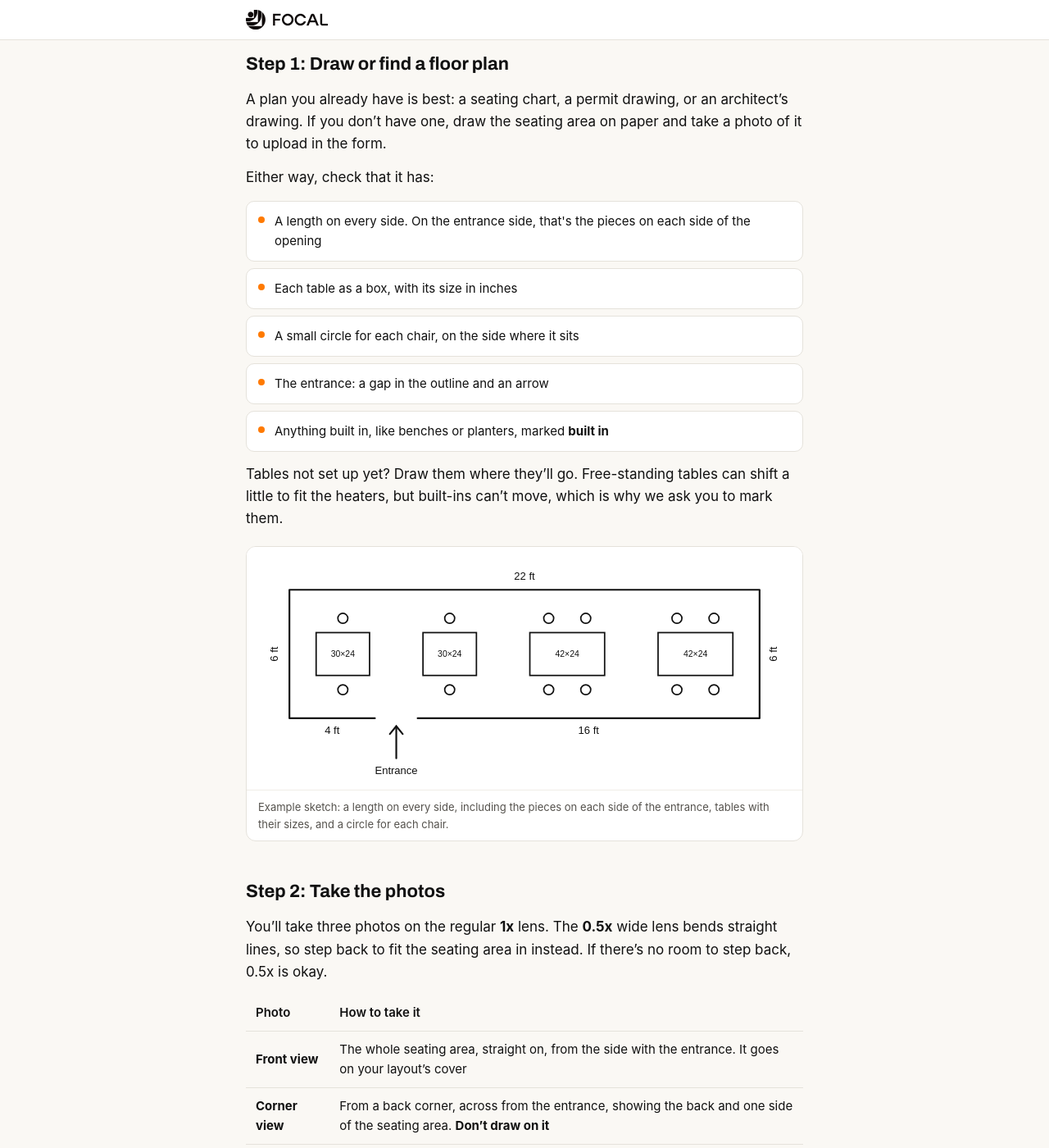
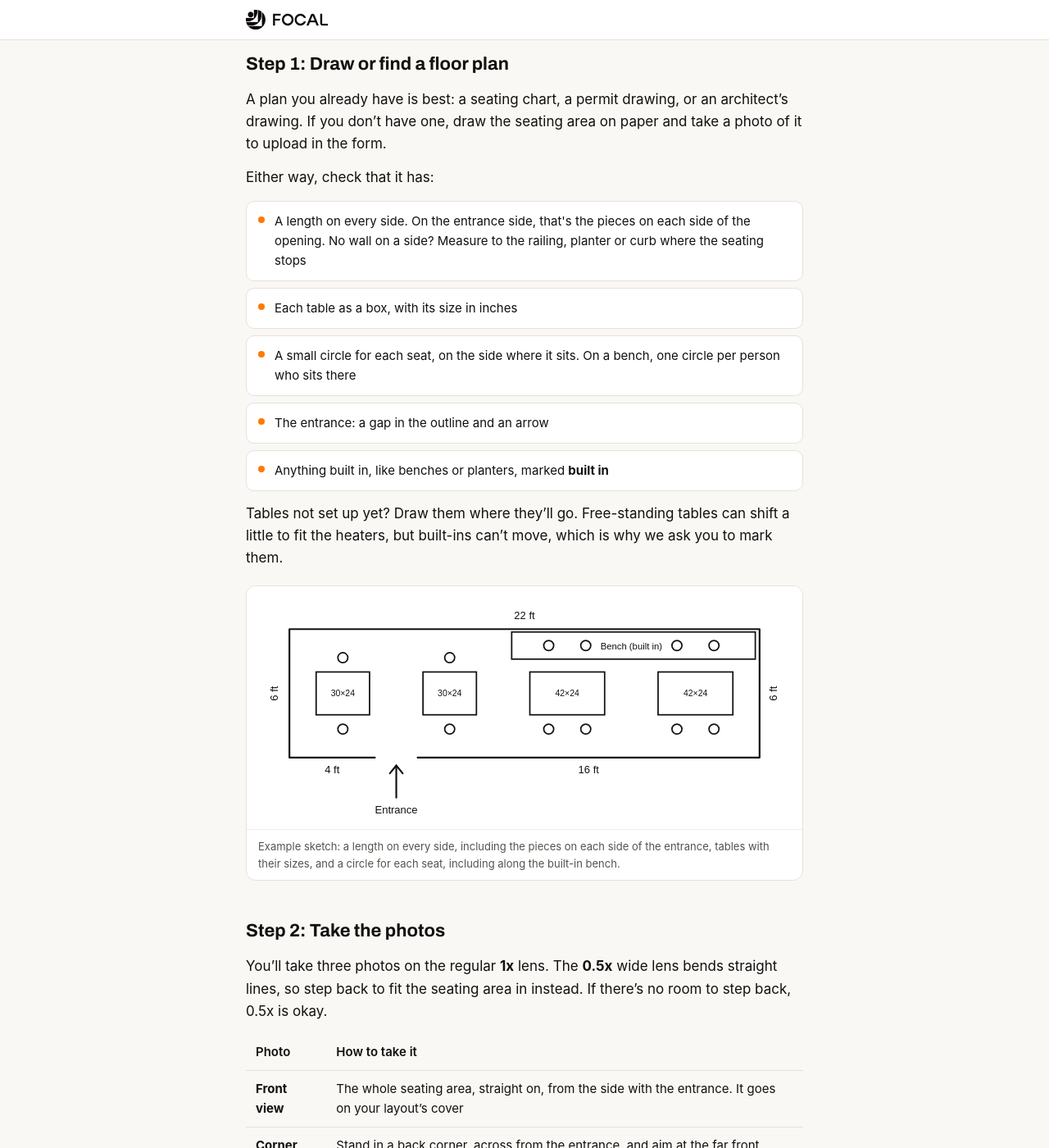
Before and after one commit to BeamT/external-docs, a Jekyll site: the page built from _guides/survey-your-patio.md, in a window 1280 px wide and 1400 px high, scrolled down 1438 px. Shown: the whole window at 82% size. Built offline with Jekyll 4.4.1, drawn with Linux system fonts in a browser that asks for light colours; some web fonts are replaced; some of the changed text lies outside the part shown.

Commit message:
Survey guide: corner view aim, sloped height, bench seats, edges, extra photos
From two owner test runs (loren-focal/internal-docs#39):
- Step 1: a circle per seat, one per person on a bench; measure to the
  railing, planter or curb when a side has no wall
- Example sketch: built-in bench behind the 4-tops with seat circles
- Corner view: stand in a back corner and aim at the far front corner;
  diagram redrawn from inside the patio, with the entrance labelled
- Extra front photos when the area won't fit in one shot
- Sloped or stepped covers: lowest point, then describe the other end

Co-Authored-By: Claude Opus 5.5 (1M context) <noreply@anthropic.com>

```diff
--- a/_guides/survey-your-patio.md
+++ b/_guides/survey-your-patio.md
@@ -49,11 +49,11 @@ A plan you already have is best: a seating chart, a permit drawing, or an archit
 
 Either way, check that it has:
 
-{% include checklist.html items="A length on every side. On the entrance side, that's the pieces on each side of the opening | Each table as a box, with its size in inches | A small circle for each chair, on the side where it sits | The entrance: a gap in the outline and an arrow | Anything built in, like benches or planters, marked <strong>built in</strong>" %}
+{% include checklist.html items="A length on every side. On the entrance side, that's the pieces on each side of the opening. No wall on a side? Measure to the railing, planter or curb where the seating stops | Each table as a box, with its size in inches | A small circle for each seat, on the side where it sits. On a bench, one circle per person who sits there | The entrance: a gap in the outline and an arrow | Anything built in, like benches or planters, marked <strong>built in</strong>" %}
 
 Tables not set up yet? Draw them where they'll go. Free-standing tables can shift a little to fit the heaters, but built-ins can't move, which is why we ask you to mark them.
 
-{% include diagram.html src="survey-sketch-example.svg" caption="Example sketch: a length on every side, including the pieces on each side of the entrance, tables with their sizes, and a circle for each chair." %}
+{% include diagram.html src="survey-sketch-example.svg" caption="Example sketch: a length on every side, including the pieces on each side of the entrance, tables with their sizes, and a circle for each seat, including along the built-in bench." %}
 
 ## Step 2: Take the photos
 
@@ -63,19 +63,22 @@ You'll take three photos on the regular **1x** lens. The **0.5x** wide lens bend
 | Photo           | How to take it                                                                                                             |
 | --------------- | -------------------------------------------------------------------------------------------------------------------------- |
 | **Front view**  | The whole seating area, straight on, from the side with the entrance. It goes on your layout's cover                      |
-| **Corner view** | From a back corner, across from the entrance, showing the back and one side of the seating area. **Don't draw on it**     |
+| **Corner view** | Stand in a back corner, across from the entrance, and aim at the far front corner, so the entrance and one side are in the shot. **Don't draw on it** |
 | **Looking up**  | From the middle of the seating area, pointing up at what's overhead. Take it even if nothing is overhead                  |
 
+**Won't fit in one shot?** Take two or more front photos, and add the extras at the end of the form, under "Anything else to show us?"
 
 {% include diagram.html src="survey-front-view.svg" fill=true caption="Front view: the whole seating area, straight on, from the entrance side." %}
 
-{% include diagram.html src="survey-corner-view.svg" fill=true caption="Corner view: from a back corner, showing the back and one side." %}
+{% include diagram.html src="survey-corner-view.svg" fill=true caption="Corner view: from a back corner, aimed at the far front corner." %}
 
 {% include diagram.html src="survey-looking-up.svg" fill=true caption="Looking up: from the middle of the seating area, at the beams, awning frame, or whatever is overhead." %}
 
 ## Step 3: Measure the height
 
 Measure **H**: from the floor up to the lowest beam or awning frame above the tables. Feet and inches are fine, e.g. *8 ft 6 in*. No decimals needed.
+
+**Does it slope or step?** Measure the lowest point, then tell us in the same answer how it slopes and how high the other end is, e.g. *8 ft 4 in at the street, up to 10 ft 4 in at the building*. It doesn't have to slope toward the street. Just describe what you see.
 
 Nothing overhead? Write *none*.
 
```
Also changed, not shown: assets/diagrams/survey-corner-view.svg, assets/diagrams/survey-sketch-example.svg.
